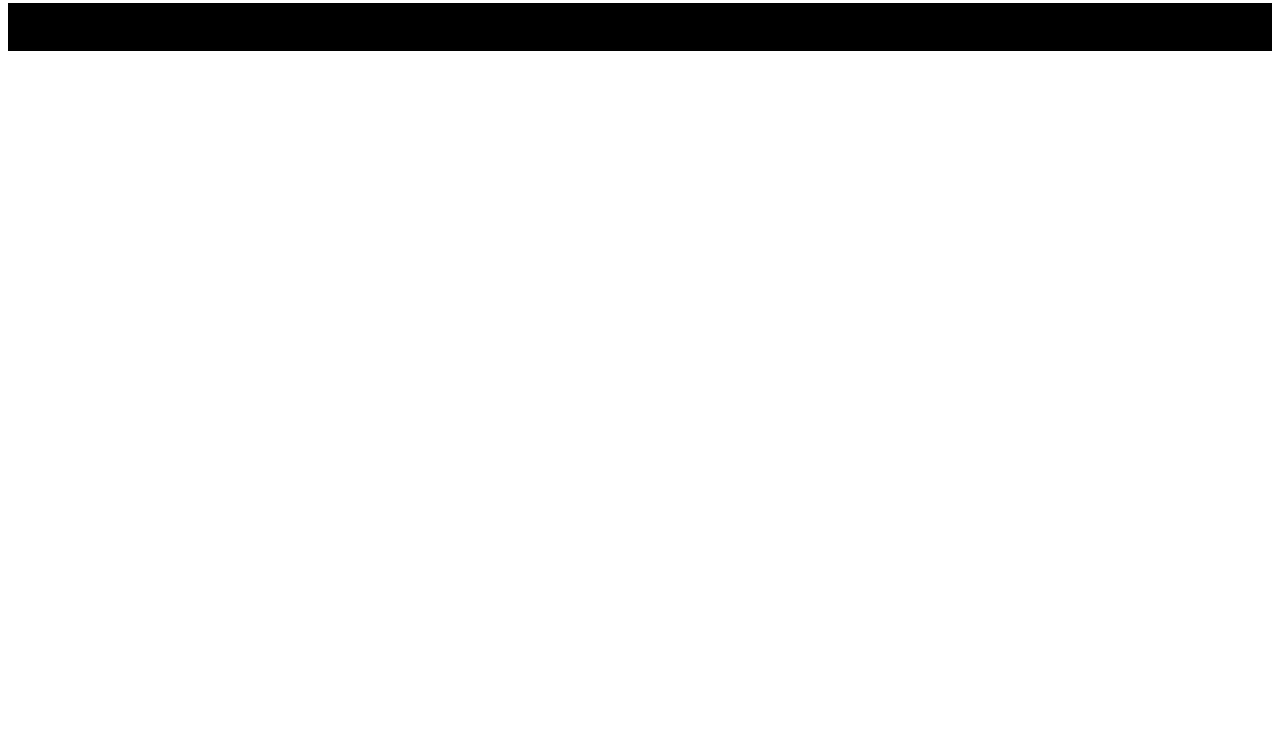
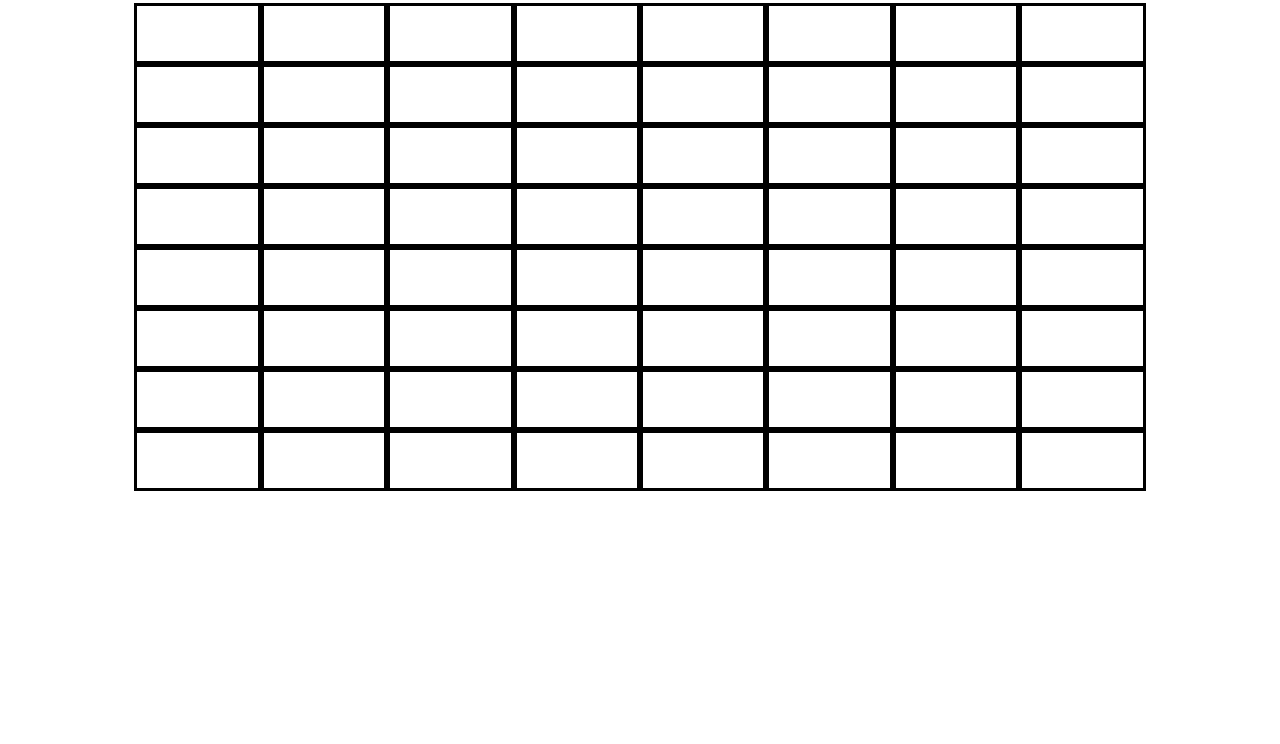
Before and after one commit to I3uckwheat/Etch-Sketch-V2, a plain HTML site: page index.html in a window 1280 px wide. Shown: the part 56-800 px from the top of the page. Drawn offline with Linux system fonts and the light colour scheme.

Commit message:
makes grid display

```diff
--- a/stylesheet.css
+++ b/stylesheet.css
@@ -1,3 +1,9 @@
+.sketch-container {
+  height: 80vh;
+  margin: auto;
+  width: 80%;
+}
+
 #board {
   display: grid;
   grid-template-columns: repeat(8, 1fr);
@@ -6,4 +12,5 @@
 
 #board div {
   border-style:solid;
+  height: 55px;
 }
```
